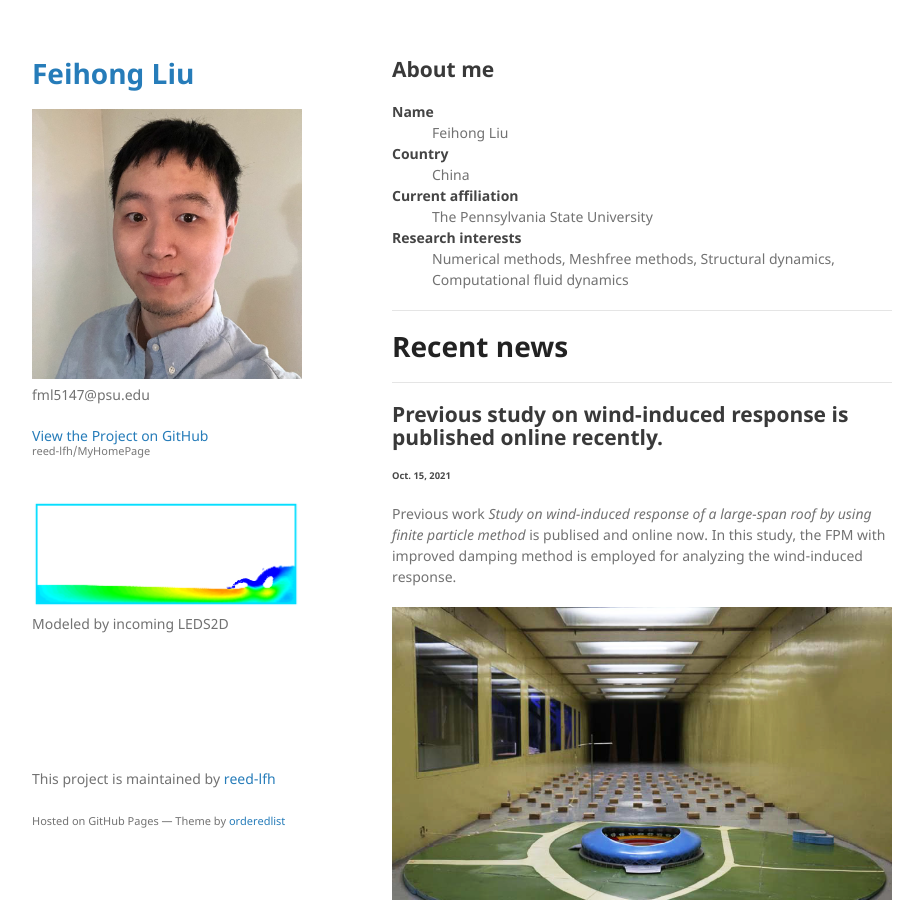
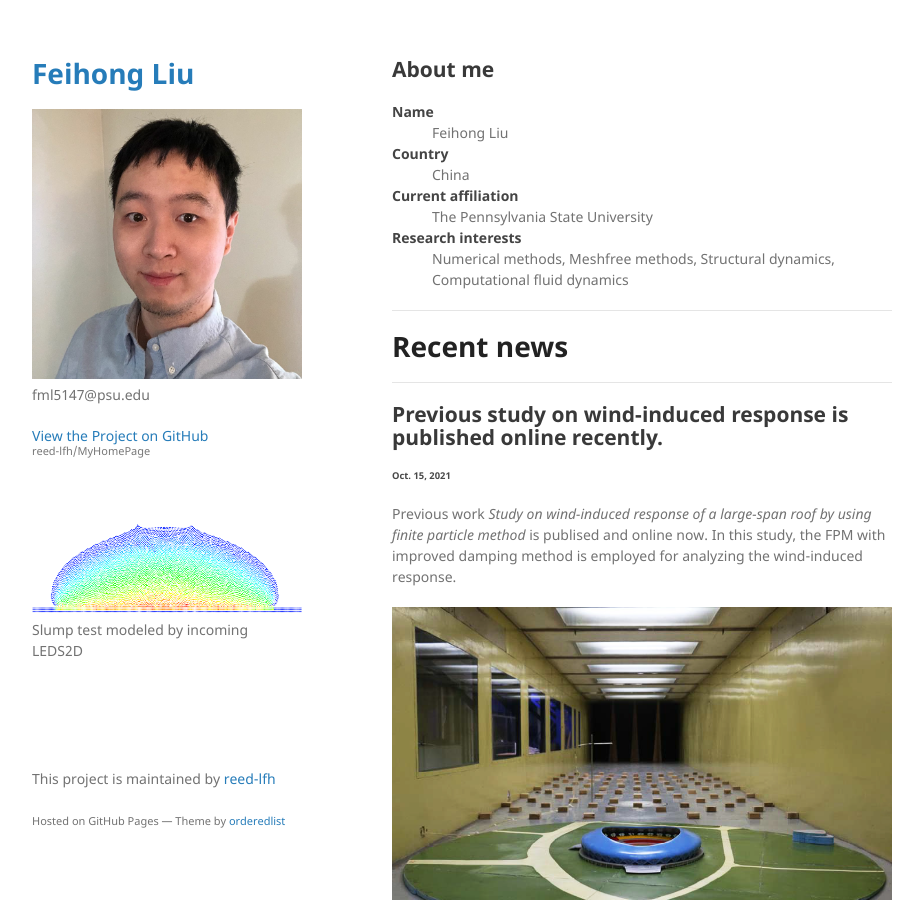
Before and after one commit to reed-lfh/MyHomePage, a Jekyll site: the page built from index.md, in a window 1280 px wide and 900 px high. Shown: the whole window, without its empty margins (178-1101 px from the left). Built offline with Jekyll 4.4.1, drawn with Linux system fonts in a browser that asks for light colours.

Commit message:
slump test figure added

```diff
--- a/_config.yml
+++ b/_config.yml
@@ -5,4 +5,6 @@ show_downloads: false
 google_analytics:
 theme: jekyll-theme-minimal
 postimage: /assets/img/dambreak.png
-postimagedescription: Modeled by incoming LEDS2D
+postimagedescription: Dambreak modeled by incoming LEDS2D
+postimage: /assets/img/slumptest.png
+postimagedescription: Slump test modeled by incoming LEDS2D
```
Also changed, not shown: assets/img/slumptest.png (added).
